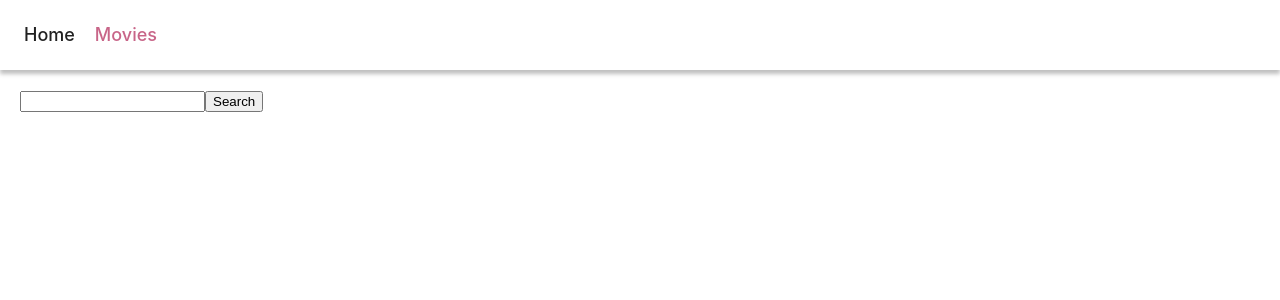
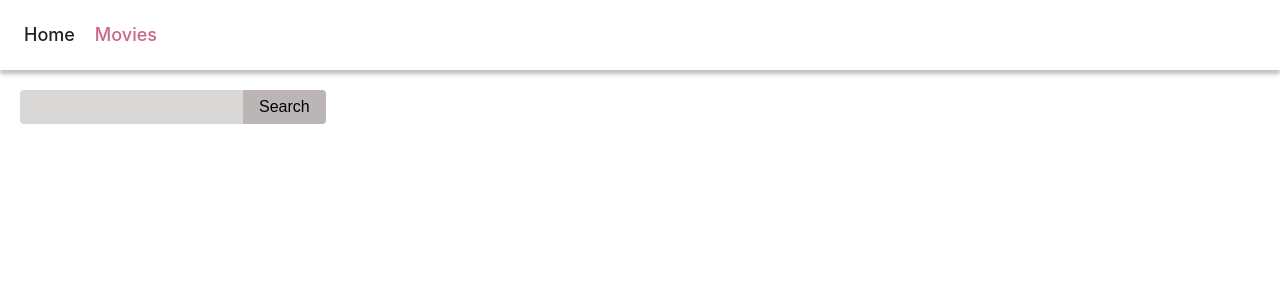
Before and after one commit to AlzagTech/goit-react-hw-05-movies, a React (Create React App) app: page /goit-react-hw-05-movies/movies in a window 1280 px wide. Shown: the top 300 px of the page. Built offline with nearby package versions, Linux system fonts and the light colour scheme.

Commit message:
update styles

```diff
--- /dev/null
+++ b/src/components/AddInfo/AddInfo.jsx
@@ -0,0 +1,20 @@
+import { Link } from 'react-router-dom';
+import { AddInfoBox } from './AddInfo.styled';
+
+const AddInfo = () => {
+  return (
+    <AddInfoBox>
+      <p>Additional information</p>
+      <ul>
+        <li>
+          <Link to="cast">Cast</Link>
+        </li>
+        <li>
+          <Link to="reviews">Reviews</Link>
+        </li>
+      </ul>
+    </AddInfoBox>
+  );
+};
+
+export default AddInfo;
--- /dev/null
+++ b/src/components/AddInfo/AddInfo.styled.jsx
@@ -0,0 +1,15 @@
+import styled from 'styled-components';
+
+export const AddInfoBox = styled.div`
+  margin-bottom: 20px;
+  padding: 16px;
+
+  border-top: 1px solid grey;
+  border-bottom: 1px solid grey;
+
+  p {
+    font-weight: bold;
+    margin-bottom: 8px;
+    font-size: 18px;
+  }
+`;
--- a/src/components/Cast/Cast.jsx
+++ b/src/components/Cast/Cast.jsx
@@ -2,6 +2,8 @@ import { useEffect, useState } from 'react';
 import { useParams } from 'react-router-dom';
 
 import * as API from '../../services/movies-api';
+
+import { CastItem } from './Cast.styled';
 
 const Cast = () => {
   const { movieId } = useParams();
@@ -14,7 +16,6 @@ const Cast = () => {
         setMoviesCast(data.cast);
         console.log(data.cast);
       } catch (error) {
-        // setError(true);
         console.log(error);
       }
     };
@@ -31,14 +32,14 @@ const Cast = () => {
       <ul>
         {movieCast &&
           movieCast.map(item => (
-            <li key={item.id + item.cast_id}>
+            <CastItem key={item.id + item.cast_id}>
               <img
                 src={`https://image.tmdb.org/t/p/w200/${item.profile_path}`}
                 alt=""
               />
               <p>{item.name}</p>
               <p>Character: {item.character}</p>
-            </li>
+            </CastItem>
           ))}
       </ul>
     </div>
--- /dev/null
+++ b/src/components/Cast/Cast.styled.jsx
@@ -0,0 +1,22 @@
+import styled from 'styled-components';
+
+export const CastItem = styled.li`
+  display: flex;
+  flex-direction: column;
+
+  padding: 20px;
+  max-width: 240px;
+
+  background-color: #dfdbda;
+  border-radius: 4px;
+  text-align: center;
+
+  & + & {
+    margin-top: 20px;
+  }
+
+  img {
+    margin-bottom: 16px;
+    border-radius: 4px;
+  }
+`;
--- a/src/components/MovieDetails/MovieDetalis.jsx
+++ b/src/components/MovieDetails/MovieDetalis.jsx
@@ -1,7 +1,8 @@
 import { Suspense, useEffect, useRef, useState } from 'react';
-import { Link, Outlet, useLocation, useParams } from 'react-router-dom';
+import { Outlet, useLocation, useParams } from 'react-router-dom';
 
 import { GoBackBtn, MovieDetailsBox } from './MovieDetalis.styled';
+import AddInfo from 'components/AddInfo/AddInfo';
 
 import * as API from '../../services/movies-api';
 
@@ -71,17 +72,7 @@ const MovieDetails = () => {
               )}
             </div>
           </MovieDetailsBox>
-          <div>
-            <p>Additional information</p>
-            <ul>
-              <li>
-                <Link to="cast">Cast</Link>
-              </li>
-              <li>
-                <Link to="reviews">Reviews</Link>
-              </li>
-            </ul>
-          </div>
+          <AddInfo />
           <div>
             <Suspense fallback={<div>Loading...</div>}>
               <Outlet />
--- a/src/components/MovieDetails/MovieDetalis.styled.jsx
+++ b/src/components/MovieDetails/MovieDetalis.styled.jsx
@@ -17,6 +17,7 @@ export const GoBackBtn = styled(NavLink)`
 export const MovieDetailsBox = styled.div`
   display: flex;
   gap: 20px;
+  margin-bottom: 20px;
 
   img {
     width: 200px;
--- a/src/components/Reviews/Reviews.jsx
+++ b/src/components/Reviews/Reviews.jsx
@@ -2,6 +2,8 @@ import { useEffect, useState } from 'react';
 import { useParams } from 'react-router-dom';
 
 import * as API from '../../services/movies-api';
+
+import { ReviewItem } from './Reviews.styled';
 
 const Reviews = () => {
   const { movieId } = useParams();
@@ -14,7 +16,6 @@ const Reviews = () => {
         setMoviesReviews(data.results);
         console.log(data.results);
       } catch (error) {
-        // setError(true);
         console.log(error);
       }
     };
@@ -29,12 +30,16 @@ const Reviews = () => {
   return (
     <div>
       <ul>
-        {movieReviews.map(item => (
-          <li key={item.id}>
-            <p>Author: {item.author}</p>
-            <p> {item.content}</p>
-          </li>
-        ))}
+        {movieReviews.length === 0 ? (
+          <p>We don't have any reviews for this movie.</p>
+        ) : (
+          movieReviews.map(item => (
+            <ReviewItem key={item.id}>
+              <p>Author: {item.author}</p>
+              <p> {item.content}</p>
+            </ReviewItem>
+          ))
+        )}
       </ul>
     </div>
   );
--- /dev/null
+++ b/src/components/Reviews/Reviews.styled.jsx
@@ -0,0 +1,17 @@
+import styled from 'styled-components';
+
+export const ReviewItem = styled.li`
+  padding: 20px;
+
+  background-color: #efc8c8;
+
+  border-radius: 4px;
+
+  & + & {
+    margin-top: 20px;
+  }
+
+  p + p {
+    margin-top: 8px;
+  }
+`;
--- a/src/components/SearchForm/SearchForm.jsx
+++ b/src/components/SearchForm/SearchForm.jsx
@@ -1,14 +1,11 @@
+import { Form, FormInput, FormBtn } from '../SearchForm/SearchForm.styled';
+
 const SearchForm = ({ onSubmit }) => {
-  // const handleSubmit = (values, actions) => {
-  //   onSubmit(values.query);
-  //   actions.resetForm();
-  // };
-
   return (
-    <form onSubmit={onSubmit}>
-      <input type="text" name="query" />
-      <button type="submit">Search</button>
-    </form>
+    <Form onSubmit={onSubmit}>
+      <FormInput type="text" name="query" />
+      <FormBtn type="submit">Search</FormBtn>
+    </Form>
   );
 };
 
--- /dev/null
+++ b/src/components/SearchForm/SearchForm.styled.jsx
@@ -0,0 +1,33 @@
+import styled from 'styled-components';
+
+export const Form = styled.form`
+  margin-bottom: 16px;
+`;
+
+export const FormInput = styled.input`
+  padding: 8px;
+
+  border: none;
+  outline: none;
+  border-radius: 4px 0 0 4px;
+
+  background-color: #dad7d7;
+
+  font-size: 16px;
+`;
+
+export const FormBtn = styled.button`
+  padding: 8px 16px;
+
+  border: none;
+  border-radius: 0 4px 4px 0;
+
+  background-color: #bbb5b5;
+  cursor: pointer;
+
+  font-size: 16px;
+
+  &:hover {
+    background-color: #beaaaa;
+  }
+`;
--- a/src/pages/Movies.jsx
+++ b/src/pages/Movies.jsx
@@ -18,10 +18,13 @@ const Movies = () => {
     }
 
     const getSearchMovies = async () => {
-      const data = await API.fetchSearchMovies(query);
+      try {
+        const data = await API.fetchSearchMovies(query);
 
-      setSearchMovies(data.results);
-      console.log(data.results);
+        setSearchMovies(data.results);
+      } catch (error) {
+        console.log(error);
+      }
     };
 
     getSearchMovies();
```
